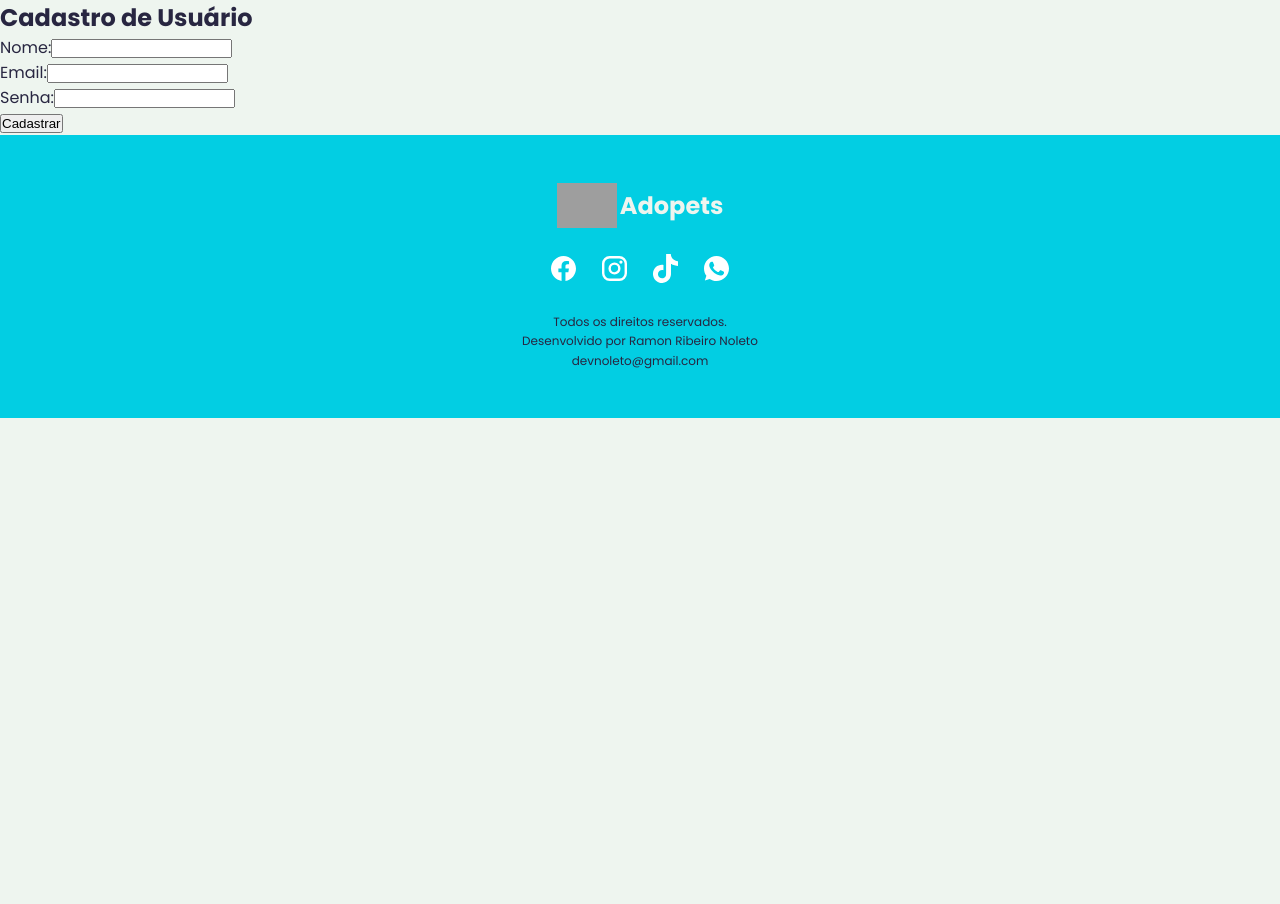
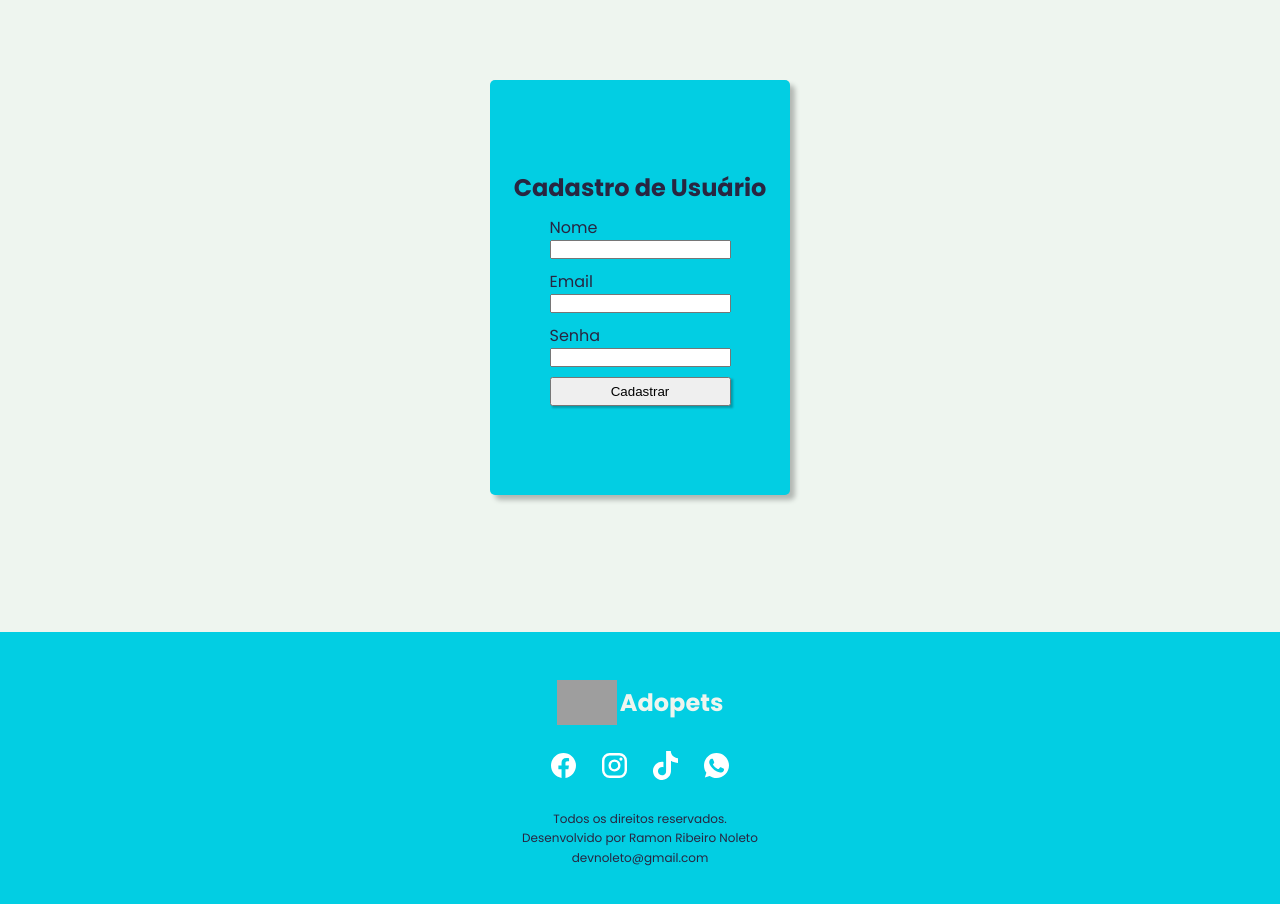
Before and after one commit to RNoleto/adopets-vue3, a Vue app: page /register in a window 1280 px wide. Shown: the top 904 px of the page. Before the commit the page ends 800 px from the top, so only its background shows below. Built offline with nearby package versions, Linux system fonts and the light colour scheme; grey boxes are pictures that could not be loaded.

Commit message:
v1-login-users
ajuste de layout de register e login

```diff
--- a/src/pages/Login.vue
+++ b/src/pages/Login.vue
@@ -1,5 +1,6 @@
 <template>
-  <div>
+  <div class="container">
+    <div class="content page">
       <h2>Login</h2>
       <form @submit.prevent="loginUser" method="POST">
         <div>
@@ -8,7 +9,7 @@
             type="email"
             name="email"
             v-model="formData.email"
-          autocomplete="current-password"
+            class="inputTypes"
             required
           />
         </div>
@@ -16,13 +17,16 @@
           <label for="password">Password:</label>
           <input
             type="password"
+            name="password"
             id="password"
             v-model="formData.password"
+            class="inputTypes"
             required
           />
         </div>
         <button type="submit">Login</button>
       </form>
+    </div>
   </div>
 </template>
 
@@ -52,3 +56,34 @@ export default {
   },
 };
 </script>
+
+<style lang="scss" scoped>
+.container {
+  min-height: 632px;
+}
+.page {
+  display: flex;
+  flex-direction: column;
+  width: 300px;
+  height: auto;
+  justify-content: center;
+  align-items: center;
+  background-color: var(--color-1);
+  border-radius: 5px;
+  box-shadow: 5px 5px 5px rgba($color: #000000, $alpha: 0.25);
+
+  label {
+    color: var(--color-3);
+  }
+  .inputTypes {
+    display: flex;
+    flex-direction: column;
+    margin: 10px 0px;
+  }
+  button {
+    width: 100%;
+    padding: 5px;
+    box-shadow: 2px 2px 2px rgba($color: #000000, $alpha: 0.25);
+  }
+}
+</style>
--- a/src/pages/Register.vue
+++ b/src/pages/Register.vue
@@ -1,17 +1,18 @@
 <template>
-  <div>
+  <div class="container">
+    <div class="content page">
       <h2>Cadastro de Usuário</h2>
       <form @submit.prevent="registerUser" method="POST">
-      <div>
-        <label for="name">Nome:</label>
+        <div class="inputTypes">
+          <label for="name">Nome</label>
           <input type="text" id="name" v-model="formData.name" required />
         </div>
-      <div>
-        <label for="email">Email:</label>
+        <div class="inputTypes">
+          <label for="email">Email</label>
           <input type="email" name="email" v-model="formData.email" required />
         </div>
-      <div>
-        <label for="password">Senha:</label>
+        <div class="inputTypes">
+          <label for="password">Senha</label>
           <input
             type="password"
             id="password"
@@ -21,6 +22,7 @@
         </div>
         <button type="submit">Cadastrar</button>
       </form>
+    </div>
   </div>
 </template>
 
@@ -40,7 +42,7 @@ export default {
   methods: {
     registerUser() {
       axios
-        .post("http://localhost:8000/api/register", this.formData)
+        .post("/api/register", this.formData)
         .then((response) => {
           console.log("Usuário cadastrado com sucesso:", response.data);
         })
@@ -51,3 +53,34 @@ export default {
   },
 };
 </script>
+
+<style lang="scss" scoped>
+.container {
+  min-height: 632px;
+}
+.page {
+  display: flex;
+  flex-direction: column;
+  width: 300px;
+  height: auto;
+  justify-content: center;
+  align-items: center;
+  background-color: var(--color-1);
+  border-radius: 5px;
+  box-shadow: 5px 5px 5px rgba($color: #000000, $alpha: 0.25);
+
+  label {
+    color: var(--color-3);
+  }
+  .inputTypes {
+    display: flex;
+    flex-direction: column;
+    margin: 10px 0px;
+  }
+  button {
+    width: 100%;
+    padding: 5px;
+    box-shadow: 2px 2px 2px rgba($color: #000000, $alpha: 0.25);
+  }
+}
+</style>
--- a/src/router.js
+++ b/src/router.js
@@ -38,7 +38,7 @@ const routes = [
   {
     path: '/post/:url',
     name: 'PostPage',
-    component: () => import('@/pages/PostPage.vue'), // Use `import` aqui
+    component: () => import('@/pages/PostPage.vue'),
     props: true,
   },
 
```
Lines whose indentation alone changed are shown as unchanged.
